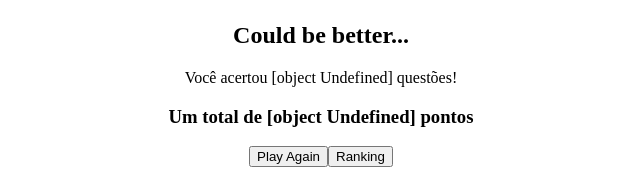
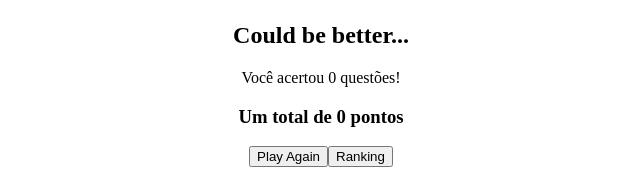
Before and after one commit to pedropereiradev/trivia-game, a React (Create React App) app: page /feedback in a window 1280 px wide. Shown: the part 336-513 px from the top of the page, without its empty margins (319-959 px from the left). Built offline with nearby package versions, Linux system fonts and the light colour scheme.

Commit message:
fix: assertions and score fix to show correctly

```diff
--- a/src/pages/Feedback.jsx
+++ b/src/pages/Feedback.jsx
@@ -26,7 +26,7 @@ class Feedback extends Component {
           <p>
             Você acertou
             {' '}
-            <span data-testid="feedback-total-question">{ toString(assertions) }</span>
+            <span data-testid="feedback-total-question">{ assertions }</span>
             {' '}
             {assertions === 1 ? 'questão' : 'questões'}
             !
@@ -34,7 +34,7 @@ class Feedback extends Component {
           <h3>
             Um total de
             {' '}
-            <span data-testid="feedback-total-score">{ toString(score) }</span>
+            <span data-testid="feedback-total-score">{ score }</span>
             {' '}
             pontos
           </h3>
```
